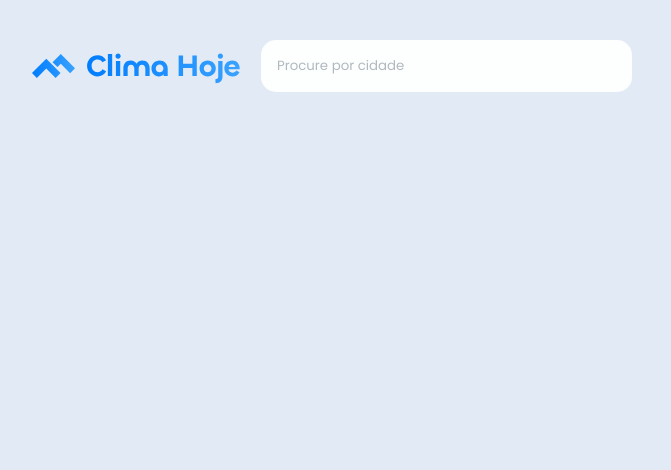
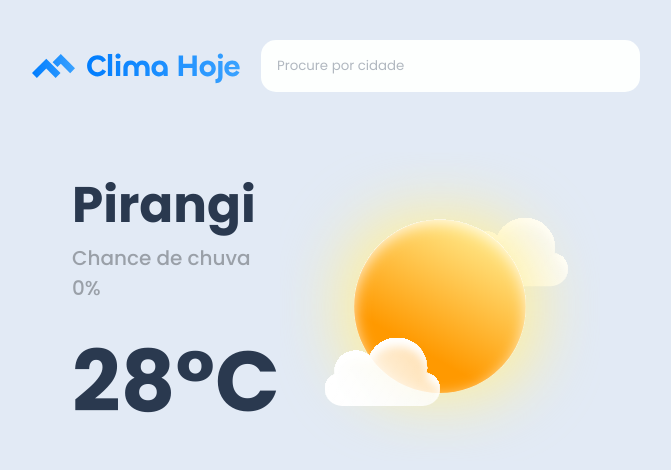
Before and after one commit to mateusoliveiradev1/weather-app, a plain HTML site: page index.html in a window 1280 px wide. Shown: the whole page, without its empty margins (8-679 px from the left). Drawn offline with Linux system fonts and the light colour scheme.

Commit message:
feat: adiciona Barra de Busca funcional e seção Showcase do app de clima  - Barra de Busca implementada com captura do termo digitado - Showcase criado para exibir informações principais do app - Layout ajustado para melhorar a experiência inicial do usuário

```diff
--- a/css/styles.css
+++ b/css/styles.css
@@ -30,6 +30,35 @@ body {
   margin-right: 20px;
 }
 
+/* Showcase */
+.showcase-cantainer {
+  display: flex;
+  align-items: center;
+  justify-content: space-between;
+  padding-left: 40px;
+  padding-right: 40px;
+  margin-top: 60px;
+}
+
+.showcase-cantainer .showcase-text > h2:first-child {
+  font-size: 3.125rem;
+  font-weight: 700;
+  color: #2a394f;
+}
+
+.showcase-cantainer .showcase-text > h2:last-child {
+  font-size: 5.313rem;
+  font-weight: 700;
+  color: #2a394f;
+}
+
+.showcase-cantainer .showcase-text > p {
+  font-size: 1.25rem;
+  font-weight: 500;
+  color: #9aa0a8;
+  margin-bottom: 15px;
+}
+
 /* Utility classes */
 .custom-input {
   border: none;
--- a/index.html
+++ b/index.html
@@ -27,6 +27,16 @@
             placeholder="Procure por cidade"
           />
         </nav>
+
+        <div class="showcase-cantainer">
+          <div class="showcase-text">
+            <h2>Pirangi</h2>
+            <p>Chance de chuva 0%</p>
+            <h2>28°C</h2>
+          </div>
+
+          <img src="images/sun-clouds.svg" alt="Sol com poucas nuvens" />
+        </div>
       </div>
     </div>
   </body>
```
